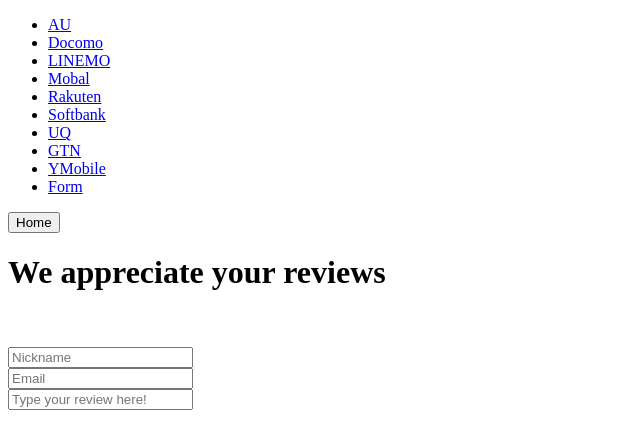
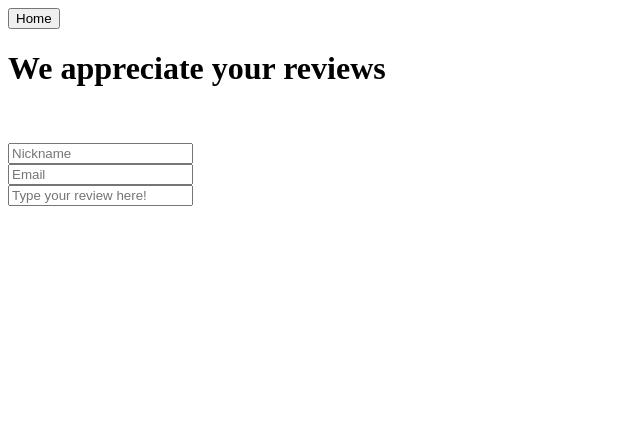
Before and after one commit to Phone-Review-App/SakuraSignal, a React (Create React App) app in the folder client/: page /Form in a window 1280 px wide. Shown: the top 448 px of the page, without its empty margins (0-640 px from the left). Built offline with nearby package versions, Linux system fonts and the light colour scheme.

Commit message:
chore: refactor to make buttons into routers

```diff
--- a/client/src/components/App.jsx
+++ b/client/src/components/App.jsx
@@ -1,10 +1,10 @@
 // import './App.css';
-import  Button  from './Button';
+import  Homepage  from '../pages/Homepage';
 
 function App() {
   return (
     <div className="App">
-      <Button />
+      < Homepage/>
     </div>
   );
 }
--- a/client/src/components/Navbar.jsx
+++ b/client/src/components/Navbar.jsx
@@ -1,13 +1,16 @@
 import React from "react";
+import { useNavigate } from "react-router-dom";
 import Button from './Button';
-
 
 const Navbar = (props) => {
     const { className, text, description, support, src, alt } = props;
-
+    const navigate = useNavigate();
     return (
         <div>
-            <Button text="Home"></Button>
+            <Button
+                text="Home"
+                onClick={() => navigate('/')}
+                ></Button>
             <h1>{ text }</h1>
             <img src={ src } alt={ alt }/>
             <p>{ description }</p>
--- a/client/src/index.js
+++ b/client/src/index.js
@@ -1,44 +1,32 @@
+import './index.css';
 import React from 'react';
-import './index.css';
-import ReactDOM from "react-dom";
-import { BrowserRouter, Routes, Route } from "react-router-dom";
-import Layout from './pages/Layout';
+import ReactDOM from "react-dom/client";
+import { createBrowserRouter, RouterProvider, Route } from "react-router-dom";
+// import Layout from './pages/Layout';
 import Homepage from "./pages/Homepage";
 import Form from "./pages/Form";
-import AU from "./pages/AU";
-import Docomo from "./pages/Docomo";
-import GTN from "./pages/GTN";
-import Linemo from "./pages/Linemo";
-import Mobal from "./pages/Mobal";
-import Rakuten from "./pages/Rakuten";
-import Softbank from "./pages/Softbank";
-import UQ from "./pages/UQ";
-import Ymobile from "./pages/Ymobile";
+// import AU from "./pages/AU";
+// import Docomo from "./pages/Docomo";
+// import GTN from "./pages/GTN";
+// import Linemo from "./pages/Linemo";
+// import Mobal from "./pages/Mobal";
+// import Rakuten from "./pages/Rakuten";
+// import Softbank from "./pages/Softbank";
+// import UQ from "./pages/UQ";
+// import Ymobile from "./pages/Ymobile";
 
-export default function App() {
-  return (
-    <BrowserRouter>
-      <Routes>
-        <Route path="/" element={<Layout />}>
-          <Route index element={<Homepage />} />
-          <Route path="Form" element={<Form />} />
-          <Route path="AU" element={<AU />} />
-          <Route path="Docomo" element={<Docomo />} />
-          <Route path="GTN" element={<GTN />} />
-          <Route path="Linemo" element={<Linemo />} />
-          <Route path="Mobal" element={<Mobal />} />
-          <Route path="Rakuten" element={<Rakuten />} />
-          <Route path="Softbank" element={<Softbank />} />
-          <Route path="UQ" element={<UQ />} />
-          <Route path="Ymobile" element={<Ymobile />} />
-        </Route>
-      </Routes>
-    </BrowserRouter>
-  );
-}
+const router = createBrowserRouter([
+  {
+    path: "/",
+    element: <Homepage />
+  },
+  {
+    path: "/Form",
+    element: <Form />
+  },
+]);
 
-ReactDOM.render(<App />, document.getElementById("root"));
-
-// If you want to start measuring performance in your app, pass a function
-// to log results (for example: reportWebVitals(console.log))
-// or send to an analytics endpoint. Learn more: https://bit.ly/CRA-vitals
+const root = ReactDOM.createRoot(document.getElementById("root"));
+root.render(
+  <RouterProvider router={ router } />
+);
```
